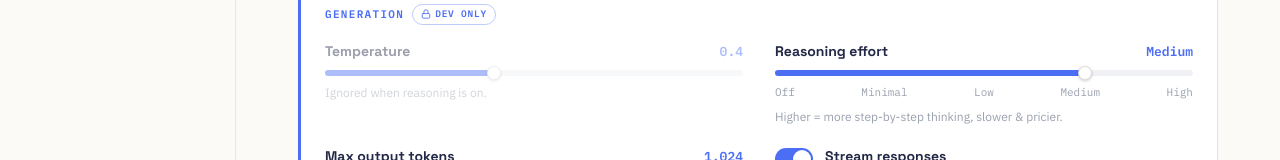
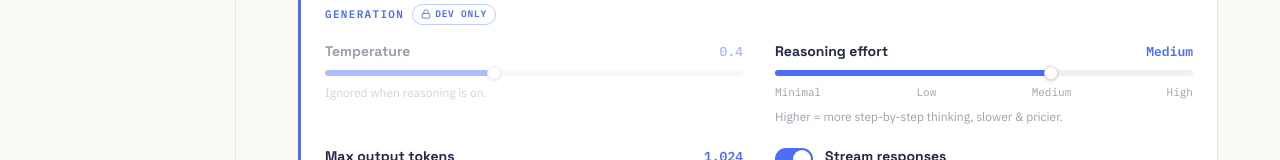
Before and after one commit to hamidehnouri/amade-interview-prep, a Next.js app: page /settings in a window 1280 px wide. Shown: the part 516-676 px from the top of the page. Built offline with nearby package versions, Linux system fonts and the light colour scheme.

Commit message:
Revert reasoning Off; use minimal–high with temperature disabled

```diff
--- a/src/app/settings/page.tsx
+++ b/src/app/settings/page.tsx
@@ -18,15 +18,14 @@ const TECHNIQUES = [
   { value: "persona", label: "Persona" },
   { value: "rubric", label: "Rubric" },
 ];
-const REASONING = ["off", "minimal", "low", "medium", "high"] as const;
+const REASONING = ["minimal", "low", "medium", "high"] as const;
 const cap = (s: string) => s[0].toUpperCase() + s.slice(1);
 
 export default function SettingsPage() {
   const { settings, update } = useSettings();
   const m = MODELS.find((x) => x.value === settings.model)!;
   const cost = ((1200 * m.inp + settings.maxTokens * m.out) / 1e6) * 8;
-  const reasoningIdx = REASONING.indexOf(settings.reasoning);
-  const reasoningOn = settings.reasoning !== "off";
+  const reasoningIdx = Math.max(0, REASONING.indexOf(settings.reasoning));
 
   return (
     <div className="mx-auto flex max-w-[920px] flex-col gap-6">
@@ -59,8 +58,8 @@ export default function SettingsPage() {
       <Card>
         <Kicker label="Generation" />
         <div className="grid grid-cols-2 gap-x-8 gap-y-5">
-          <Slider label="Temperature" value={settings.temperature} min={0} max={1} step={0.1} format={(v) => v.toFixed(1)} disabled={reasoningOn} onChange={(v) => update({ temperature: v })} hint={reasoningOn ? "Ignored when reasoning is on." : "Sampling randomness."} />
-          <Slider label="Reasoning effort" value={reasoningIdx} min={0} max={4} step={1} onChange={(i) => update({ reasoning: REASONING[i] })} format={(v) => cap(REASONING[v])} ticks={["Off", "Minimal", "Low", "Medium", "High"]} hint="Higher = more step-by-step thinking, slower & pricier." />
+          <Slider label="Temperature" value={settings.temperature} min={0} max={1} step={0.1} format={(v) => v.toFixed(1)} disabled hint="Ignored when reasoning is on." />
+          <Slider label="Reasoning effort" value={reasoningIdx} min={0} max={3} step={1} onChange={(i) => update({ reasoning: REASONING[i] })} format={(v) => cap(REASONING[v])} ticks={["Minimal", "Low", "Medium", "High"]} hint="Higher = more step-by-step thinking, slower & pricier." />
           <Slider label="Max output tokens" value={settings.maxTokens} min={256} max={4096} step={128} onChange={(v) => update({ maxTokens: v })} format={(v) => v.toLocaleString()} hint="Longer = more detailed feedback." />
           <div className="flex flex-col gap-4">
             <Toggle checked={settings.stream} onChange={(v) => update({ stream: v })} label="Stream responses" hint="Fetch the reply as a stream." />
--- a/src/lib/openrouter.ts
+++ b/src/lib/openrouter.ts
@@ -14,11 +14,10 @@ export async function askLlm(system: string, user: string, opts: LlmOpts): Promi
     ],
   };
   // Reasoning models ignore temperature; "off" (or unset) means use temperature instead.
-  const usesReasoning = opts.reasoningEffort && opts.reasoningEffort !== "off";
-  if (usesReasoning) body.reasoning = { effort: opts.reasoningEffort };
+  if (opts.reasoningEffort) body.reasoning = { effort: opts.reasoningEffort };
   else if (opts.temperature != null) body.temperature = opts.temperature;
-  // reasoning tokens count toward the cap — ensure room so JSON isn't truncated
-  const cap = usesReasoning ? Math.max(opts.maxTokens ?? 0, 2048) : Math.max(opts.maxTokens ?? 0, 512);
+  // GPT-5 always reasons (even without an explicit effort), so always leave headroom.
+  const cap = Math.max(opts.maxTokens ?? 0, 2048);
   if (cap) body.max_tokens = cap;
   body.response_format = { type: "json_object" };
 
--- a/src/lib/schemas.ts
+++ b/src/lib/schemas.ts
@@ -5,7 +5,7 @@ export const SettingsSchema = z.object({
   technique: z.string().default("chain_of_thought"),
   temperature: z.number().min(0).max(2).default(0.4),
   maxTokens: z.number().int().positive().default(1024),
-  reasoning: z.enum(["off", "minimal", "low", "medium", "high"]).default("medium"),
+  reasoning: z.enum(["minimal", "low", "medium", "high"]).catch("medium"),
   stream: z.boolean().default(false),
   selfCritique: z.boolean().default(false),
 });
--- a/src/lib/settings.tsx
+++ b/src/lib/settings.tsx
@@ -6,7 +6,7 @@ export type GenerationSettings = {
   technique: string;
   temperature: number;
   maxTokens: number;
-  reasoning: "off" | "minimal" | "low" | "medium" | "high";
+  reasoning: "minimal" | "low" | "medium" | "high";
   stream: boolean;
   selfCritique: boolean;
 };
```
